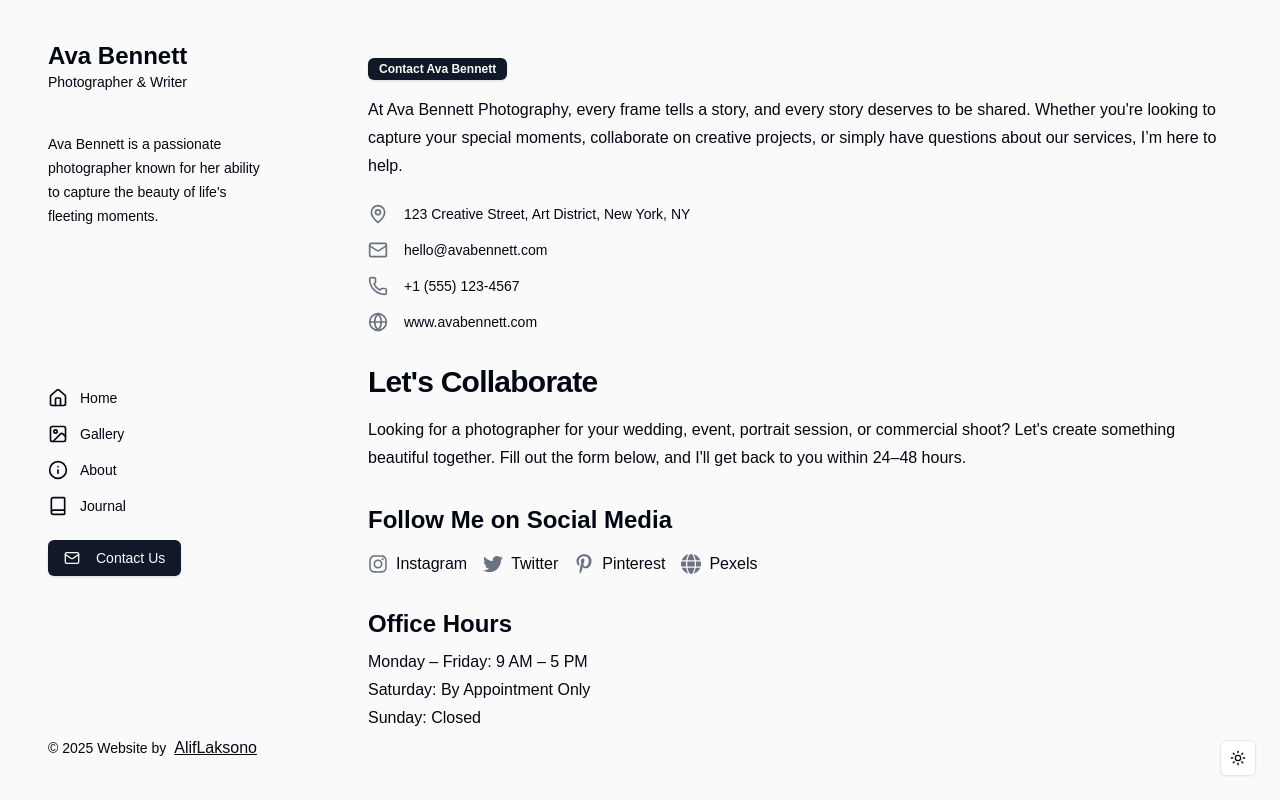
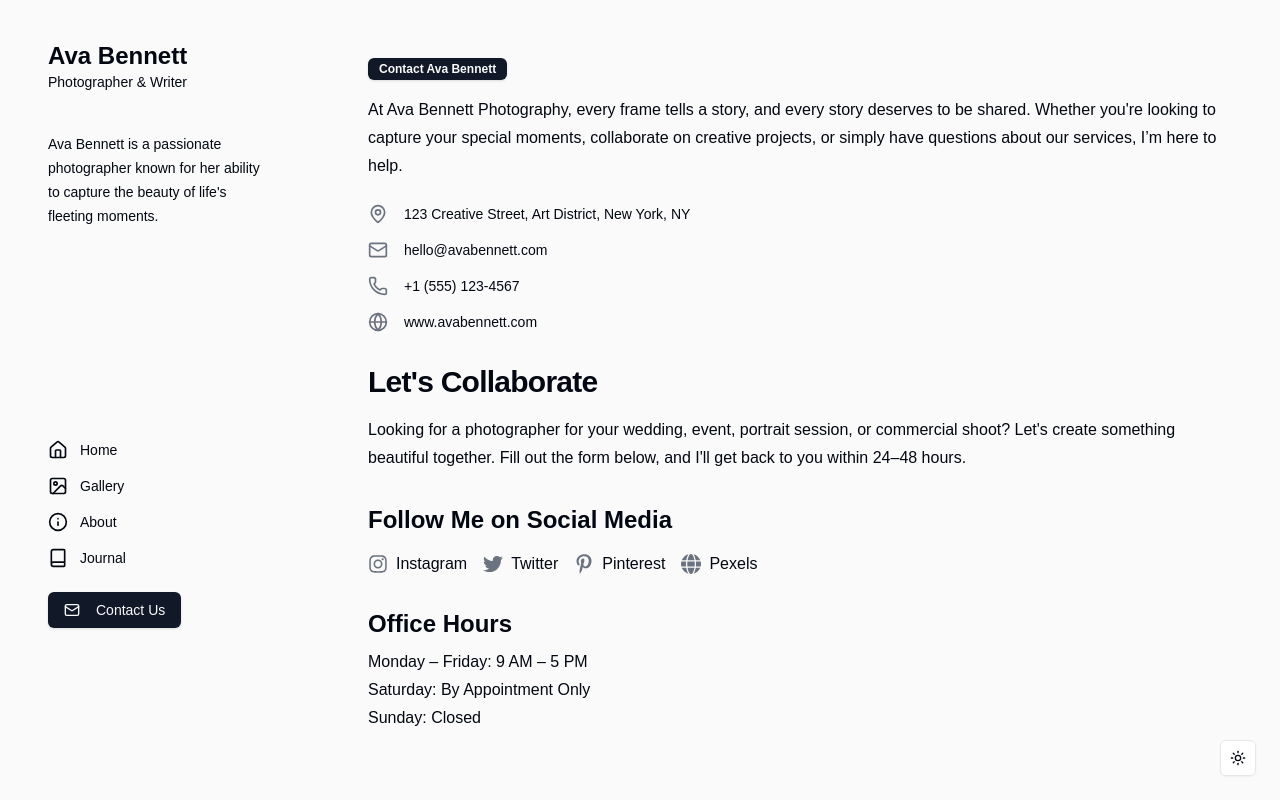
Before and after one commit to alif7laksono/ava-bennett, a Next.js app: page /contact in a window 1280 px wide. Built offline with nearby package versions, Linux system fonts and the light colour scheme.

Commit message:
remove footer

```diff
--- a/app/components/sidebarMenu.tsx
+++ b/app/components/sidebarMenu.tsx
@@ -66,18 +66,6 @@ export default function SidebarMenu() {
             </Link>
           </div>
         </div>
-
-        <footer className="flex items-center justify-start gap-2 px-12 py-10">
-          <p className="text-sm">© 2025 Website by</p>
-          <Link
-            href="https://github.com/alif7laksono"
-            target="_blank"
-            rel="noopener noreferrer"
-            className="underline"
-          >
-            AlifLaksono
-          </Link>
-        </footer>
       </div>
       <div className="fixed bottom-6 right-6 z-20">
         <Button
```
